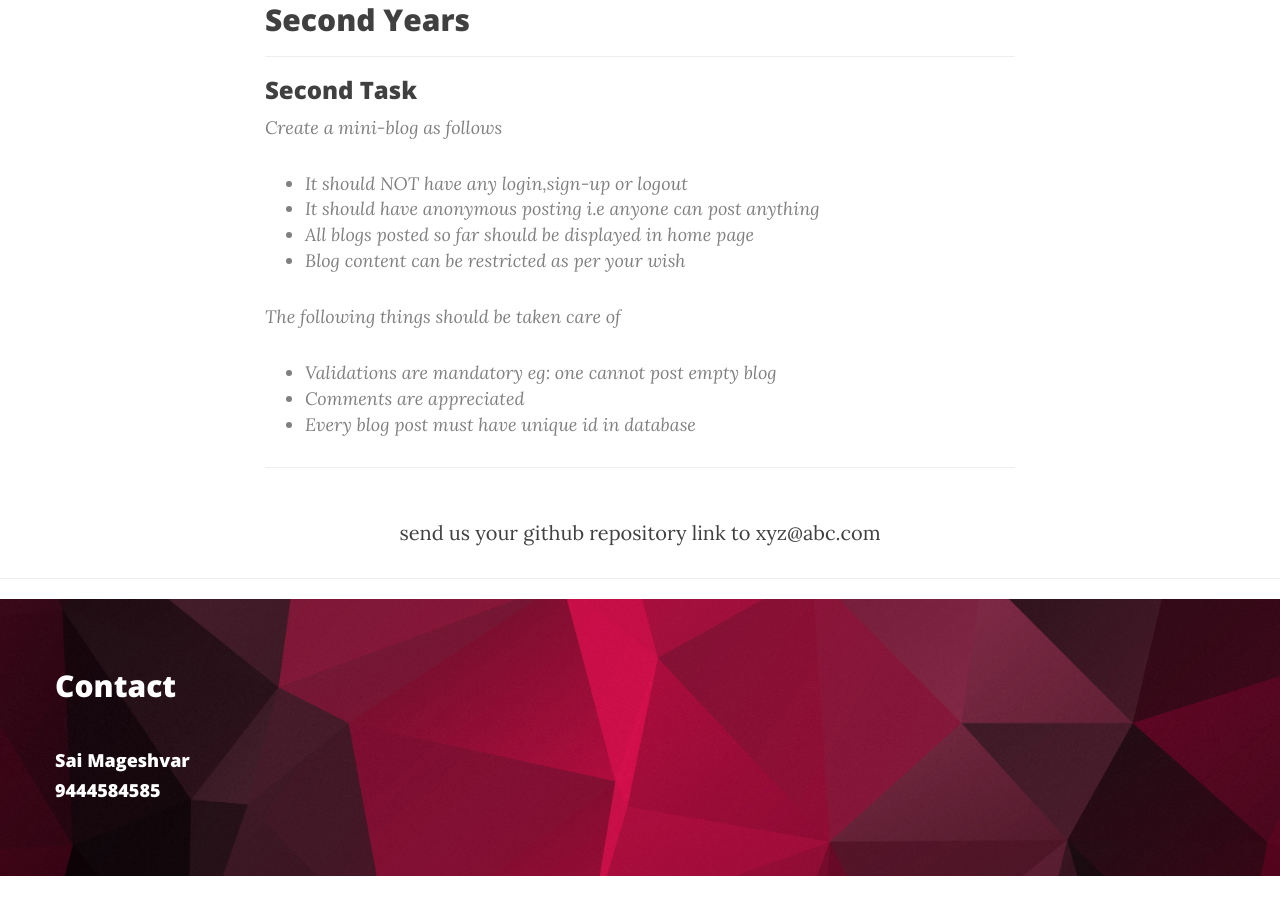
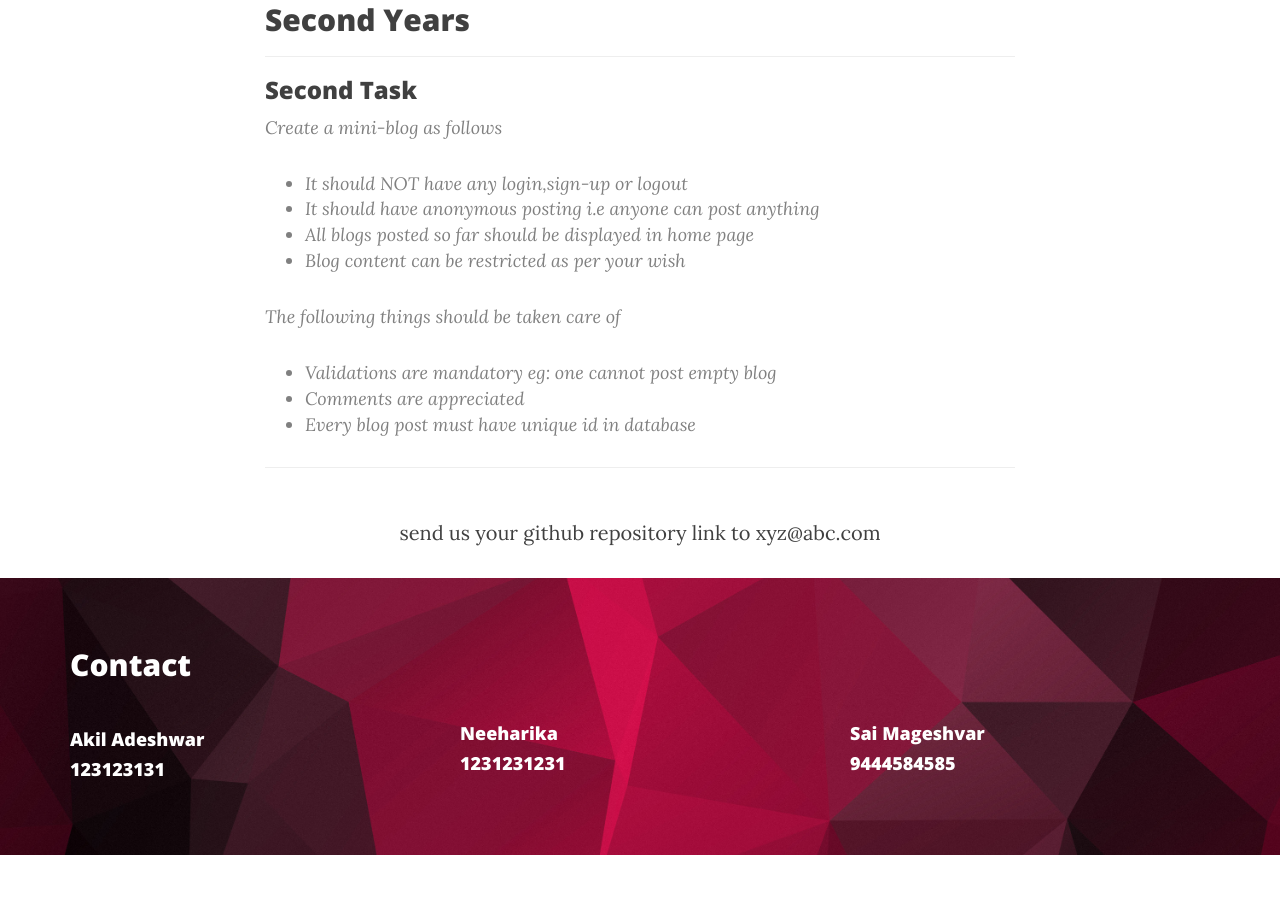
Before and after one commit to saimageshvar/backend, a plain HTML site: page index.html in a window 1280 px wide. Shown: the part 1052-1966 px from the top of the page. Drawn offline with nearby package versions, Linux system fonts and the light colour scheme.

Commit message:
contact padding

```diff
--- a/index.html
+++ b/index.html
@@ -164,9 +164,39 @@
 				</div>
 			</div>
 			<p class="post-meta" style="text-align:center"> send us your github repository link to xyz@abc.com </p>
-		<hr>
 
 			<!-- Footer -->
+			<footer class="intro-header" style="background-image: url('img/home-bg.jpg')">
+				<div class="container">
+					<div class="row" style="color:white">
+						<div class="col-lg-4 col-md-4 col-sm-4 ">
+							<span class="subheading"><h2>Contact</h2></span>
+							<br>
+							<span class="subheading"><h4>Akil Adeshwar</h4></span>
+							<span class="subheading"><h4>123123131</h4></span>
+						</div>
+
+
+
+						<div class="col-lg-4 col-md-4 col-sm-4 ">
+
+							<br><br><br>
+							<span class="subheading"><h4>Neeharika</h4></span>
+							<span class="subheading"><h4>1231231231</h4></span>
+						</div>
+
+
+
+					<div class="col-lg-4 col-md-4 col-sm-4 ">
+
+						<br><br><br>
+						<span class="subheading"><h4>Sai Mageshvar</h4></span>
+						<span class="subheading"><h4>9444584585</h4></span>
+					</div>
+
+				</div>
+			</div>
+		</footer>
 
 		<!-- jQuery -->
 		<script src="js/jquery.js"></script>
@@ -178,17 +208,6 @@
 		<script src="js/clean-blog.min.js"></script>
 
 	</body>
-	<footer class="intro-header" style="background-image: url('img/home-bg.jpg')">
-		<div class="container">
-			<div class="row" style="color:white">
-				<span class="subheading"><h2>Contact</h2></span>
-				<br>
-				<span class="subheading"><h4>Sai Mageshvar</h4></span>
-				<span class="subheading"><h4>9444584585</h4></span>
 
 
-			</div>
-		</div>
-	</header>
-
 	</html>
```
Lines whose indentation alone changed are shown as unchanged.
